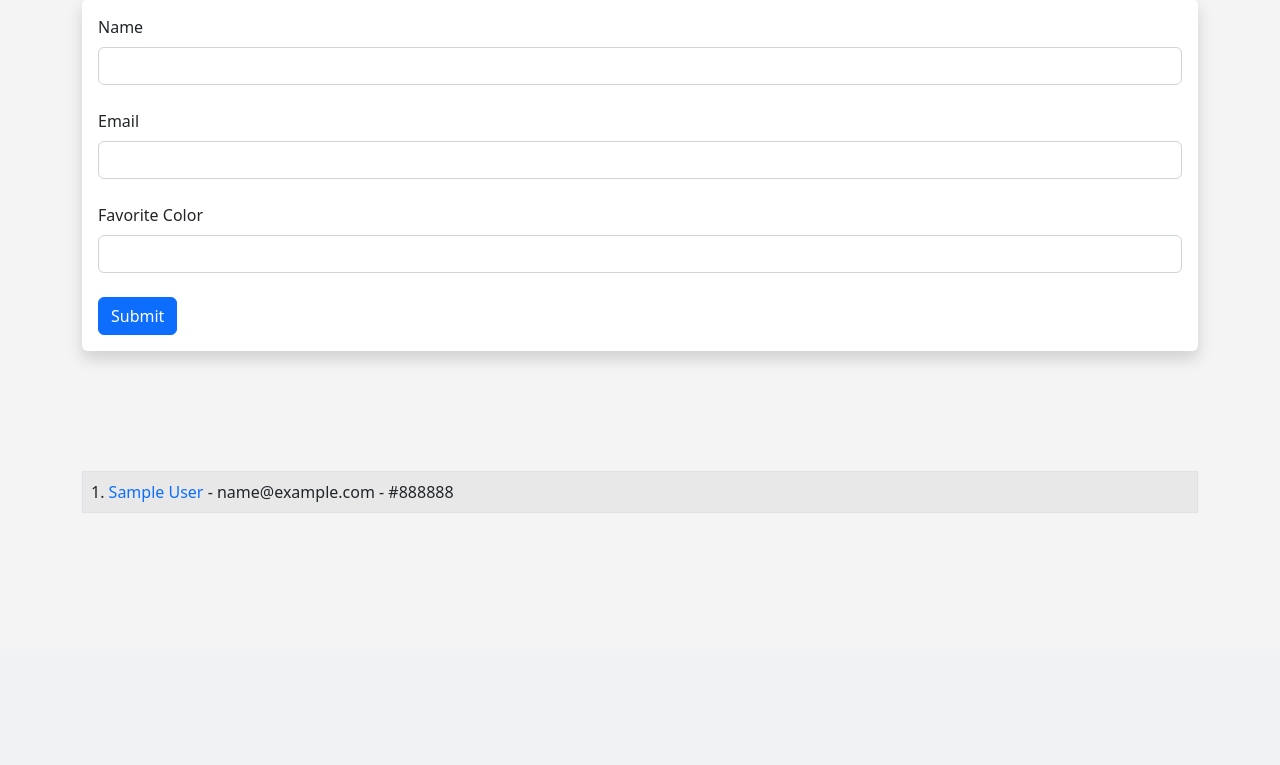
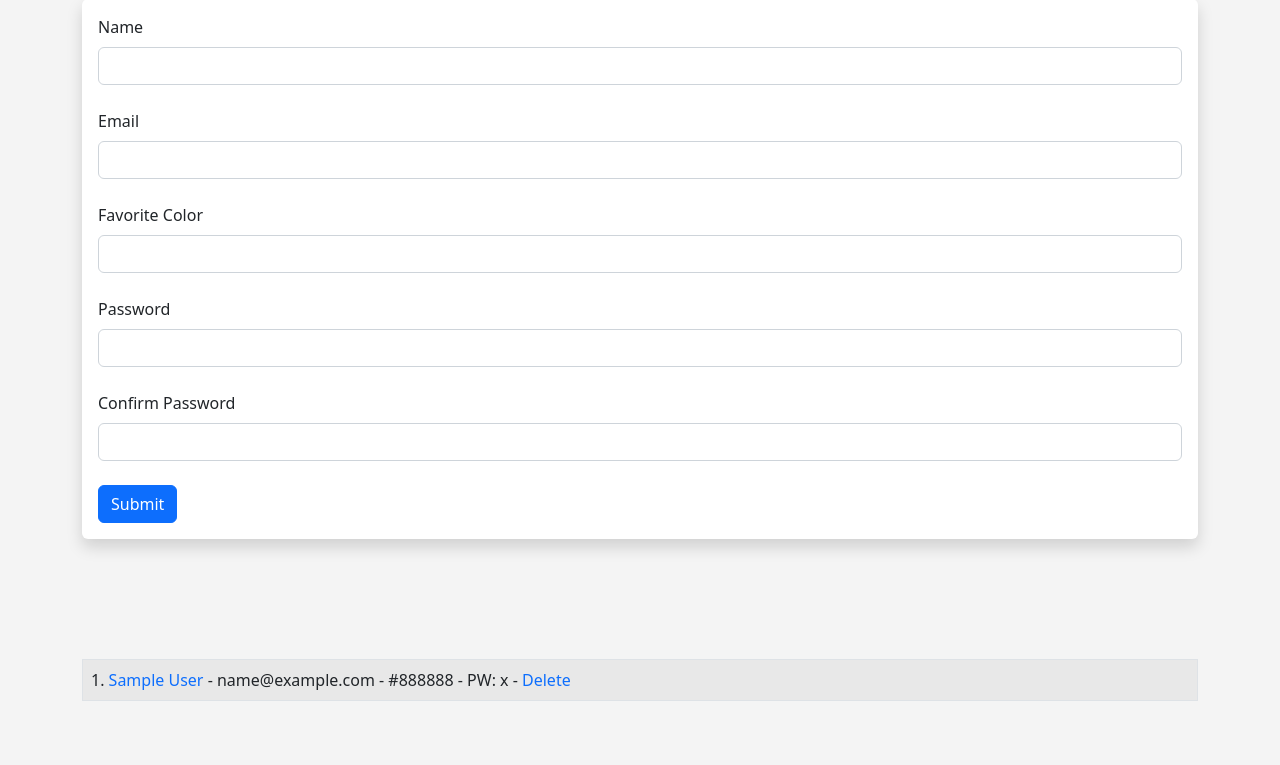
Before and after one commit to KQuiggins/flask_app, a Flask app: page /user/add in a window 1280 px wide. Shown: the part 151-916 px from the top of the page. Before the commit the page ends 664 px from the top, so only its background shows below. Run offline with Flask 2, Linux system fonts and the light colour scheme; tables that the repository leaves empty hold one stand-in row (values such as "Sample post").

Commit message:
added password hashing to app

```diff
--- a/app.py
+++ b/app.py
@@ -1,10 +1,11 @@
 from flask import Flask, render_template, flash, request
 from flask_wtf import FlaskForm
-from wtforms import StringField, SubmitField
-from wtforms.validators import DataRequired
+from wtforms import StringField, SubmitField, PasswordField, BooleanField, ValidationError
+from wtforms.validators import DataRequired, Length, EqualTo
 from flask_sqlalchemy import SQLAlchemy
 from flask_migrate import Migrate
 from datetime import datetime
+from werkzeug.security import generate_password_hash, check_password_hash
 
 # create a Flask Instance
 app = Flask(__name__)
@@ -29,6 +30,18 @@ class User(db.Model):
     favorite_color = db.Column(db.String(50))
     date_added = db.Column(db.DateTime, nullable=False,
                            default=datetime.utcnow)
+    password_hash = db.Column(db.String(120))
+
+    @property
+    def password(self):
+        raise AttributeError('Password is not a readable attribute')
+
+    @password.setter
+    def password(self, password):
+        self.password_hash = generate_password_hash(password)
+
+    def verify_password(self, password):
+        return check_password_hash(self.password_hash, password)
 
     # Create a String
     def __repr__(self):
@@ -43,12 +56,43 @@ class NameForm(FlaskForm):
 class UserForm(FlaskForm):
     name = StringField('Name', validators=[DataRequired()])
     email = StringField('Email', validators=[DataRequired()])
+
     favorite_color = StringField('Favorite Color')
+    password_hash = PasswordField('Password', validators=[DataRequired(), EqualTo(
+        'password_hash2', message='Passwords must match')])
+    password_hash2 = PasswordField(
+        'Confirm Password', validators=[DataRequired()])
+
     submit = SubmitField('Submit')
 
-# update database
+# delete records from the database
 
 
+@app.route('/delete/<int:id>')
+def delete(id):
+    user_to_delete = User.query.get_or_404(id)
+    name = None
+    form = UserForm()
+    try:
+        db.session.delete(user_to_delete)
+        db.session.commit()
+        flash('The user was successfully deleted')
+
+        our_users = User.query.order_by(User.date_added)
+        return render_template('add_user.html',
+                               form=form,
+                               name=name,
+                               our_users=our_users)
+
+    except:
+        flash("There was a problem deleting the user. Try Again...")
+        return render_template('add_user.html',
+                               form=form,
+                               name=name,
+                               our_users=our_users)
+
+
+# update database
 @app.route('/update/<int:id>', methods=['GET', 'POST'])
 def update_user(id):
     form = UserForm()
@@ -65,7 +109,7 @@ def update_user(id):
             flash('There was an issue updating the user')
             return render_template('update.html', form=form, name_to_update=name_to_update)
     else:
-        return render_template('update.html', form=form, name_to_update=name_to_update)
+        return render_template('update.html', form=form, name_to_update=name_to_update, id=id)
 
 
 @app.route('/user/add', methods=['GET', 'POST'])
@@ -73,16 +117,21 @@ def add_user():
     name = None
     form = UserForm()
     if form.validate_on_submit():
+
         user = User.query.filter_by(email=form.email.data).first()
         if user is None:
+            # Hash the password
+            hashed_pw = generate_password_hash(
+                form.password_hash.data, "sha256")
             user = User(name=form.name.data, email=form.email.data,
-                        favorite_color=form.favorite_color.data)
+                        favorite_color=form.favorite_color.data, password_hash=hashed_pw)
             db.session.add(user)
             db.session.commit()
         name = form.name.data
         form.name.data = ''
         form.email.data = ''
         form.favorite_color.data = ''
+        form.password_hash.data = ''
         flash('User added successfully!')
     our_users = User.query.order_by(User.date_added)
     return render_template('add_user.html', form=form, name=name, our_users=our_users)
--- a/templates/add_user.html
+++ b/templates/add_user.html
@@ -21,7 +21,7 @@
 
         {% for our_user in our_users %}
         <tr>
-       <td>{{our_user.id}}. <a href="{{url_for('update_user', id=our_user.id)}}">{{our_user.name}}</a> - {{our_user.email}} - {{our_user.favorite_color}}</td>
+       <td>{{our_user.id}}. <a href="{{url_for('update_user', id=our_user.id)}}">{{our_user.name}}</a> - {{our_user.email}} - {{our_user.favorite_color}} - <a href="{{url_for('delete', id=our_user.id)}}">Delete</a></td>
         </tr>
 
         {% endfor %}
@@ -35,7 +35,7 @@
         <br>
         <div class="shadow p-3 mb-5 bg-body rounded">
 
-            <form method='POST' action="">
+            <form method='POST'>
                 {{form.hidden_tag()}}
 
                 {{form.name.label(class="form-label")}}
@@ -45,11 +45,19 @@
                 {{form.email.label(class="form-label")}}
 
                 {{form.email(class="form-control")}}
+                <br>
 
-                <br>
                 {{form.favorite_color.label(class="form-label")}}
 
                 {{form.favorite_color(class="form-control")}}
+                <br>
+                {{form.password_hash.label(class="form-label")}}
+
+                {{form.password_hash(class="form-control")}}
+                <br>
+                {{form.password_hash2.label(class="form-label")}}
+
+                {{form.password_hash2(class="form-control")}}
                 <br>
                 {{form.submit(class="btn btn-primary")}}
             </form>
@@ -61,7 +69,7 @@
 
     {% for our_user in our_users %}
     <tr>
-   <td>{{our_user.id}}. <a href="{{url_for('update_user', id=our_user.id)}}">{{our_user.name}}</a> - {{our_user.email}} - {{our_user.favorite_color}}</td>
+   <td>{{our_user.id}}. <a href="{{url_for('update_user', id=our_user.id)}}">{{our_user.name}}</a> - {{our_user.email}} - {{our_user.favorite_color}} - PW: {{our_user.password_hash}} - <a href="{{url_for('delete', id=our_user.id)}}">Delete</a></td>
     </tr>
 
     {% endfor %}
--- a/templates/update.html
+++ b/templates/update.html
@@ -53,6 +53,8 @@
         <br>
         {{form.submit(class="btn btn-primary")}}
 
+        <a href="{{url_for('delete', id=id)}}" class="btn btn-danger">Delete</a>
+
 
     </form>
 </div>
```
Also changed, not shown: migrations/versions/f53ba8eef93c_added_password_field.py (added, +28 -0 lines), users.db.
